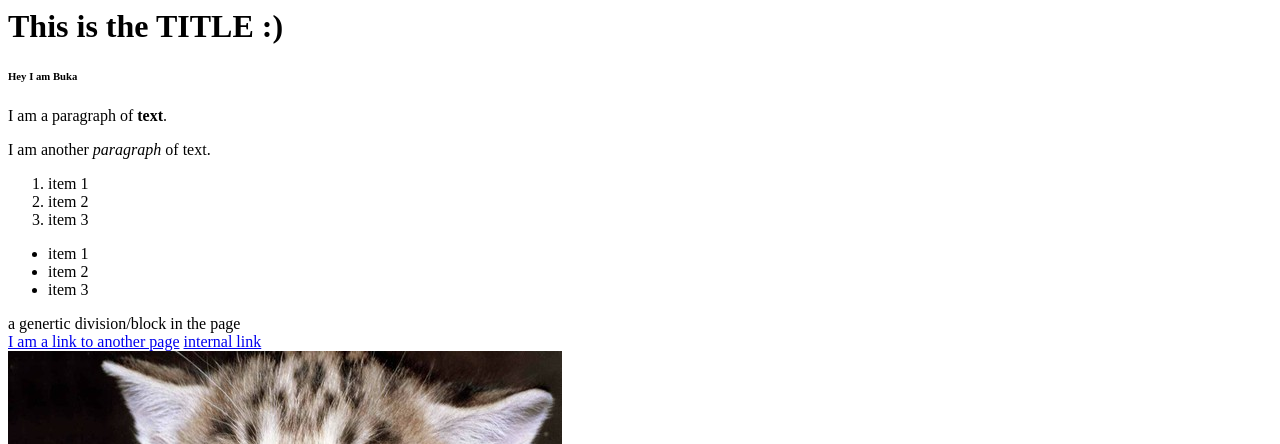
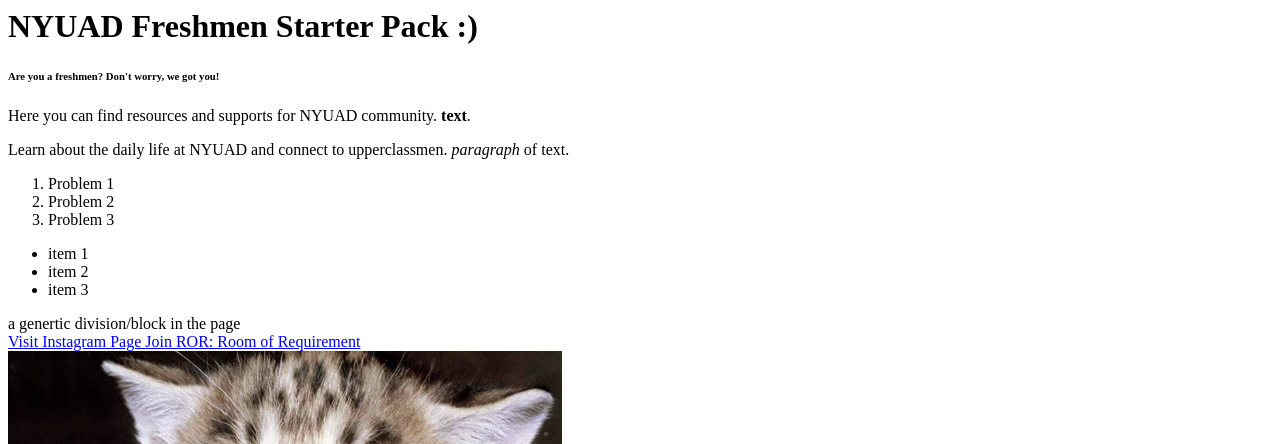
Before and after one commit to buka3018/buka3018.github.io, a plain HTML site: page HelloHTML/index.html in a window 1280 px wide. Shown: the top 444 px of the page. Drawn offline with Linux system fonts and the light colour scheme.

Commit message:
Update index.html

```diff
--- a/HelloHTML/index.html
+++ b/HelloHTML/index.html
@@ -6,15 +6,15 @@
 
   <body>
     <!-- All the content of the webpage -->
-    <h1> This is the TITLE  :)</h1>
-    <h6> Hey I am Buka </h6>
-    <p>I am a paragraph of <b>text</b>.</p>
-    <p>I am another <i>paragraph</i> of text.</p>
+    <h1> NYUAD Freshmen Starter Pack  :)</h1>
+    <h6> Are you a freshmen? Don't worry, we got you! </h6>
+    <p> Here you can find resources and supports for NYUAD community. <b>text</b>.</p>
+    <p> Learn about the daily life at NYUAD and connect to upperclassmen. <i>paragraph</i> of text.</p>
 
     <ol>
-      <li>item 1</li>
-      <li>item 2</li>
-      <li>item 3</li>
+      <li> Problem 1</li>
+      <li> Problem 2</li>
+      <li> Problem 3</li>
     </ol>
 
     <ul>
@@ -29,8 +29,8 @@
     </div>
 
     <!-- links -->
-    <a href="page.html">I am a link to another page</a>
-    <a href="#my-unique-id">internal link</a>
+    <a href="https://www.instagram.com/nyuadstudentlife/"> Visit Instagram Page </a>
+    <a href="https://www.facebook.com/groups/154302261314403"> Join ROR: Room of Requirement </a>
 
     <br/>
     <!-- images -->
```
